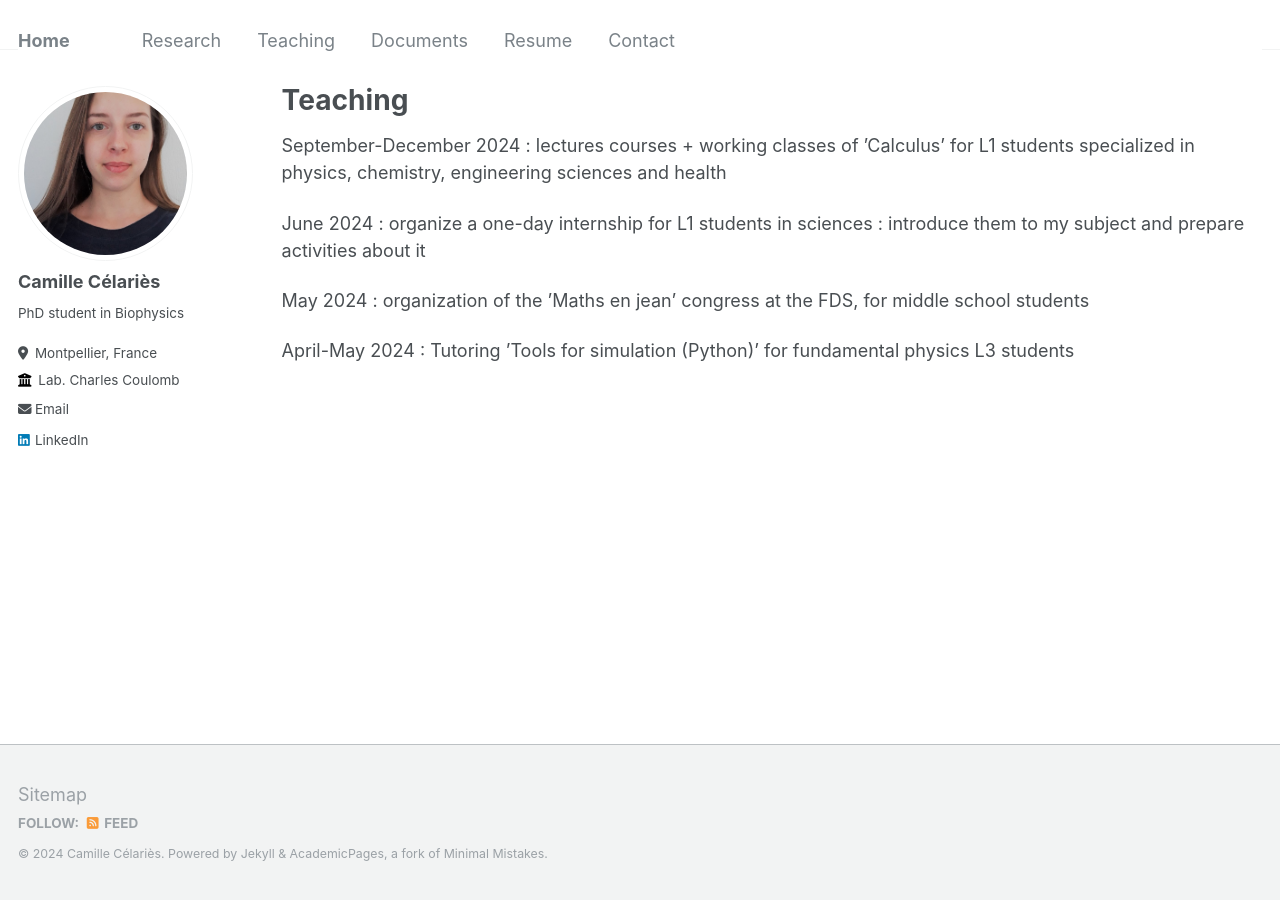
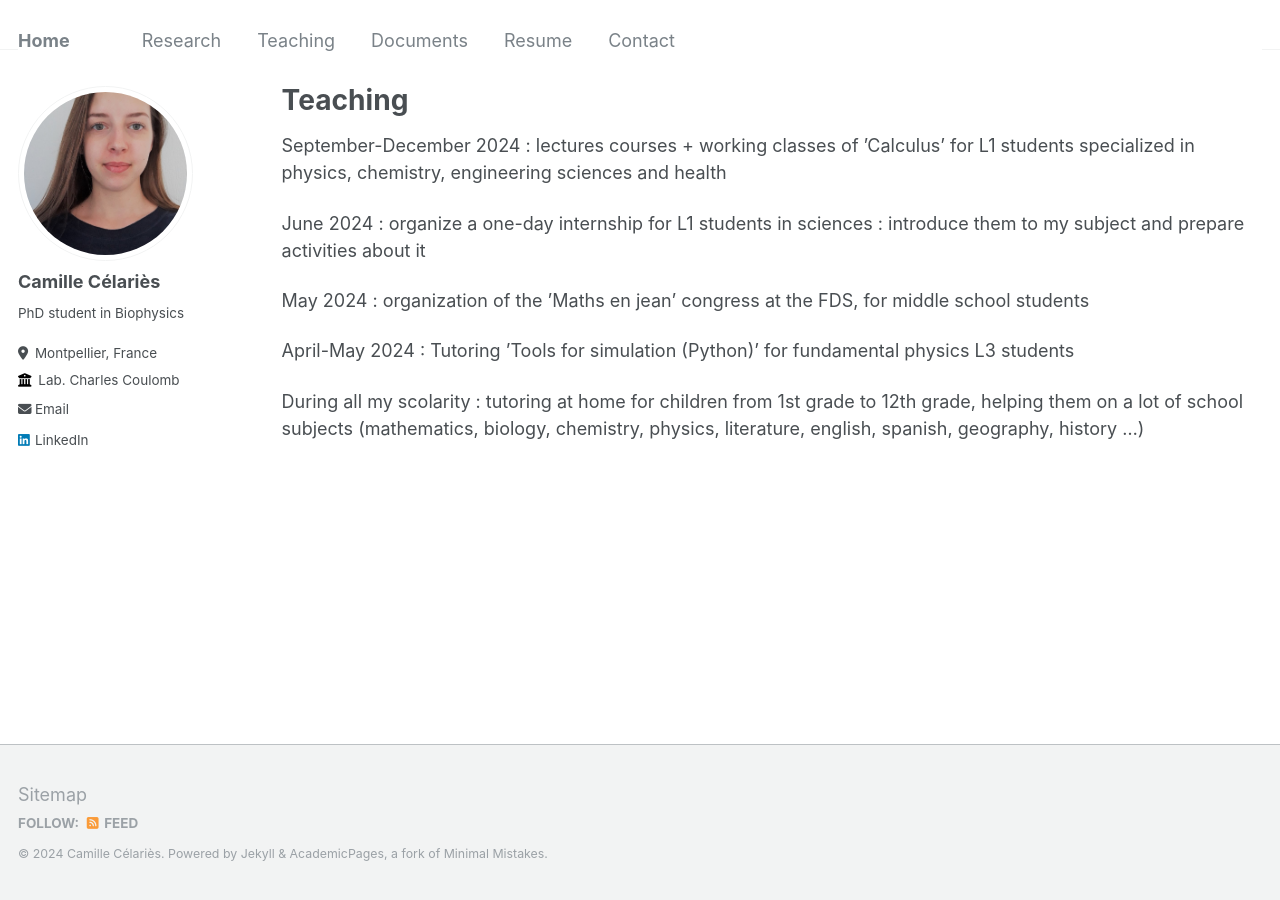
Before and after one commit to camillecelaries/camillecelaries.github.io, a Jekyll site: the page built from _pages/teaching.md, in a window 1280 px wide. Built offline with Jekyll 4.4.1, drawn with Linux system fonts in a browser that asks for light colours.

Commit message:
Update teaching.md

```diff
--- a/_pages/teaching.md
+++ b/_pages/teaching.md
@@ -15,3 +15,5 @@
 May 2024 : organization of the ’Maths en jean’ congress at the FDS, for middle school students
 
 April-May 2024 : Tutoring ’Tools for simulation (Python)’ for fundamental physics L3 students
+
+During all my scolarity : tutoring at home for children from 1st grade to 12th grade, helping them on a lot of school subjects (mathematics, biology, chemistry, physics, literature, english, spanish, geography, history ...)
```
